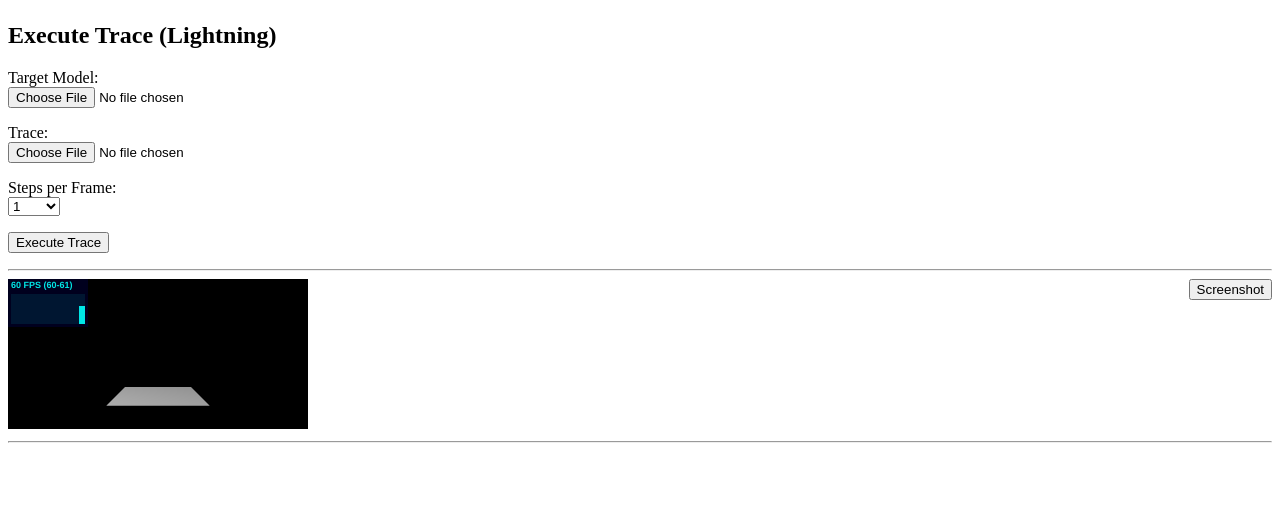
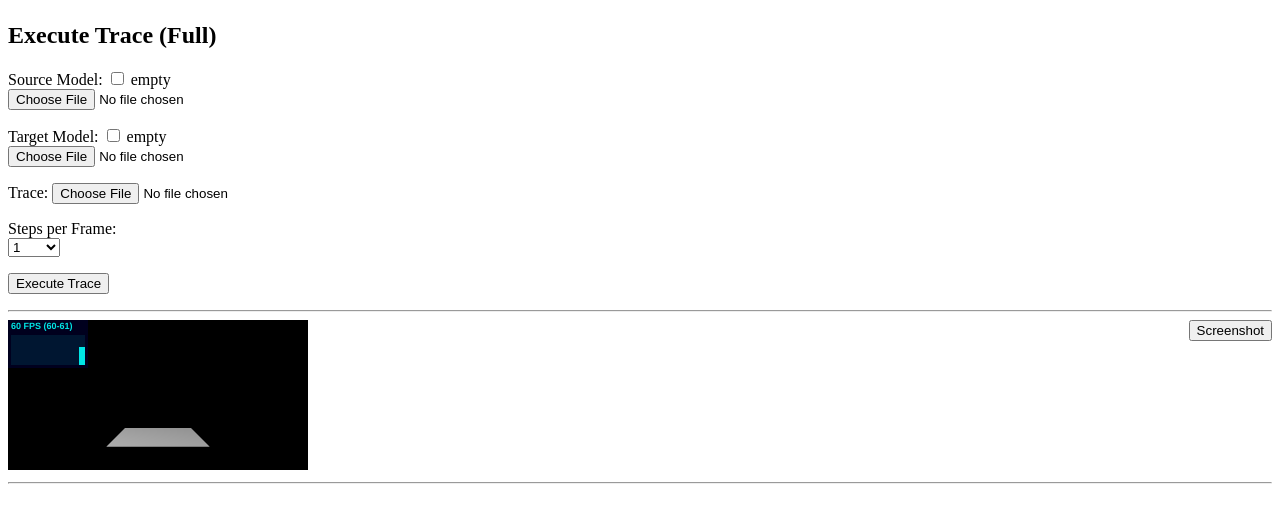
Before and after one commit to Vlad-Shcherbina/icfpc2018-tbd, a Flask app: template production/dashboard/templates/visualize_trace.html in a window 1280 px wide. Shown: the part 58-581 px from the top of the page. Run offline with Flask 2, Linux system fonts and the light colour scheme; the template is opened without the code that fills it: most values are stand-ins (such as "Sample title", 1, 10 or a date in 2020); some libraries are stand-ins or nearby versions.

Commit message:
Modernize trace viewer (WIP)
It only works on Reassemble problems for now.

```diff
--- a/production/dashboard/templates/visualize_trace.html
+++ b/production/dashboard/templates/visualize_trace.html
@@ -1,5 +1,5 @@
 <!--
-  Grabbed from https://icfpcontest2018.github.io/lgtn/exec-trace.html
+  Grabbed from https://icfpcontest2018.github.io/full/exec-trace.html
   and modified to use hardcoded model data.
 -->
 
@@ -10,7 +10,7 @@
     <meta http-equiv="X-UA-Compatible" content="chrome=1">
     <meta name="viewport" content="width=device-width, initial-scale=1, maximum-scale=1">
     <link href='https://fonts.googleapis.com/css?family=Architects+Daughter' rel='stylesheet' type='text/css'>
-    <link rel="stylesheet" href="/static/assets/css/style.css?v=fad0f815184a4c51c41b858d1100c63393da3180" media="screen" type="text/css">
+    <link rel="stylesheet" href="/static/assets/css/style.css?v=5663c2365969934f52af3755945f973775d082a2" media="screen" type="text/css">
     <!-- <link rel="stylesheet" href="/static/assets/css/print.css" media="print" type="text/css"> -->
 
     <!--[if lt IE 9]>
@@ -18,15 +18,15 @@
     <![endif]-->
 
     <!-- Begin Jekyll SEO tag v2.5.0 -->
-<title>Execute Trace (Lightning) | ICFP Programming Contest 2018</title>
+<title>Execute Trace (Full) | ICFP Programming Contest 2018</title>
 <meta name="generator" content="Jekyll v3.7.3" />
-<meta property="og:title" content="Execute Trace (Lightning)" />
+<meta property="og:title" content="Execute Trace (Full)" />
 <meta property="og:locale" content="en_US" />
-<link rel="canonical" href="https://icfpcontest2018.github.io/lgtn/exec-trace.html" />
-<meta property="og:url" content="https://icfpcontest2018.github.io/lgtn/exec-trace.html" />
+<link rel="canonical" href="https://icfpcontest2018.github.io/full/exec-trace.html" />
+<meta property="og:url" content="https://icfpcontest2018.github.io/full/exec-trace.html" />
 <meta property="og:site_name" content="ICFP Programming Contest 2018" />
 <script type="application/ld+json">
-{"@type":"WebPage","url":"https://icfpcontest2018.github.io/lgtn/exec-trace.html","headline":"Execute Trace (Lightning)","@context":"http://schema.org"}</script>
+{"@type":"WebPage","url":"https://icfpcontest2018.github.io/full/exec-trace.html","headline":"Execute Trace (Full)","@context":"http://schema.org"}</script>
 <!-- End Jekyll SEO tag -->
 
   </head>
@@ -47,17 +47,28 @@
     <div id="content-wrapper">
       <div class="wide-inner clearfix">
         <section id="main-content" style="width: 100%;">
-          <h1 id="execute-trace-lightning">Execute Trace (Lightning)</h1>
+          <h1 id="execute-trace-full">Execute Trace (Full)</h1>
 
 <form>
 
+<input type="hidden" id="full" value="true" />
+
 <p>
-<label for="tgtModelFileIn">Target Model:</label><br />
-<input type="file" accept=".mdl" id="tgtModelFileIn" />
+<label for="srcModelFileIn">Source Model:</label>
+<input type="checkbox" id="srcModelEmpty" />
+<label for="srcModelEmpty">empty</label><br />
+<input type="file" accept=".mdl" id="srcModelFileIn" />
 </p>
 
 <p>
-<label for="traceFileIn">Trace:</label><br />
+<label for="tgtModelFileIn">Target Model:</label>
+<input type="checkbox" id="tgtModelEmpty" />
+<label for="tgtModelEmpty">empty</label><br />
+<input accept=".mdl" type="file" id="tgtModelFileIn" />
+</p>
+
+<p>
+<label for="traceFileIn">Trace:</label>
 <input accept=".nbt" type="file" id="traceFileIn" />
 </p>
 
@@ -122,25 +133,36 @@
 <script src="/static/assets/js/load-file-utils.js"></script>
 
 <script>
-var tgtModelBData = null;
-var traceBData = null;
+
+var srcModelBData =
+{% if src_data is not none %}
+  new Uint8Array({{ src_data }})
+{% else %}
+  null
+{% endif %};
+
+var tgtModelBData =
+{% if tgt_data is not none %}
+  new Uint8Array({{ tgt_data }})
+{% else %}
+  null
+{% endif %};
+
+var traceBData = new Uint8Array({{ trace_data }});
+
 (function () {
+  var srcModelEmpty = document.getElementById('srcModelEmpty');
+  var tgtModelEmpty = document.getElementById('tgtModelEmpty');
   var execTrace = document.getElementById('execTrace');
   function onStart() {
     document.getElementById('stdout').innerHTML = "";
     if (vis) { vis.setSize(8, 8, 8); };
     execTrace.disabled = true;
   }
-  function onSuccess() {
-    if (tgtModelBData && traceBData) {
-      execTrace.disabled = false;
-    }
+  window.onload = function() {
+    execTrace.disabled = false;
   }
-  tgtModelBData = new Uint8Array({{ model_data }});
-  traceBData = new Uint8Array({{ trace_data }});
-
-  window.onload = onSuccess;
-})()
+})();
 </script>
 
 <script src="/static/assets/js/exec-trace.js"></script>
```
Also changed, not shown: production/dashboard/models_and_traces_views.py (+16 -9 lines).
